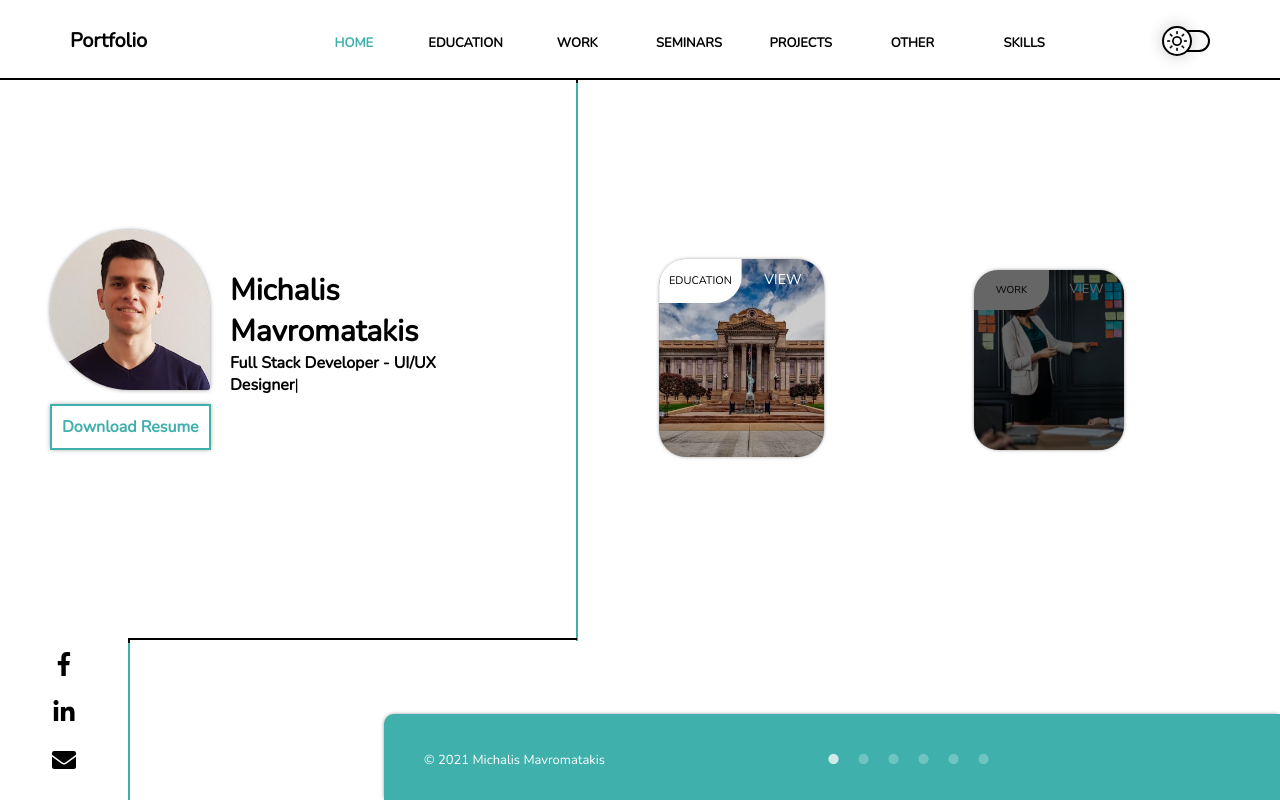
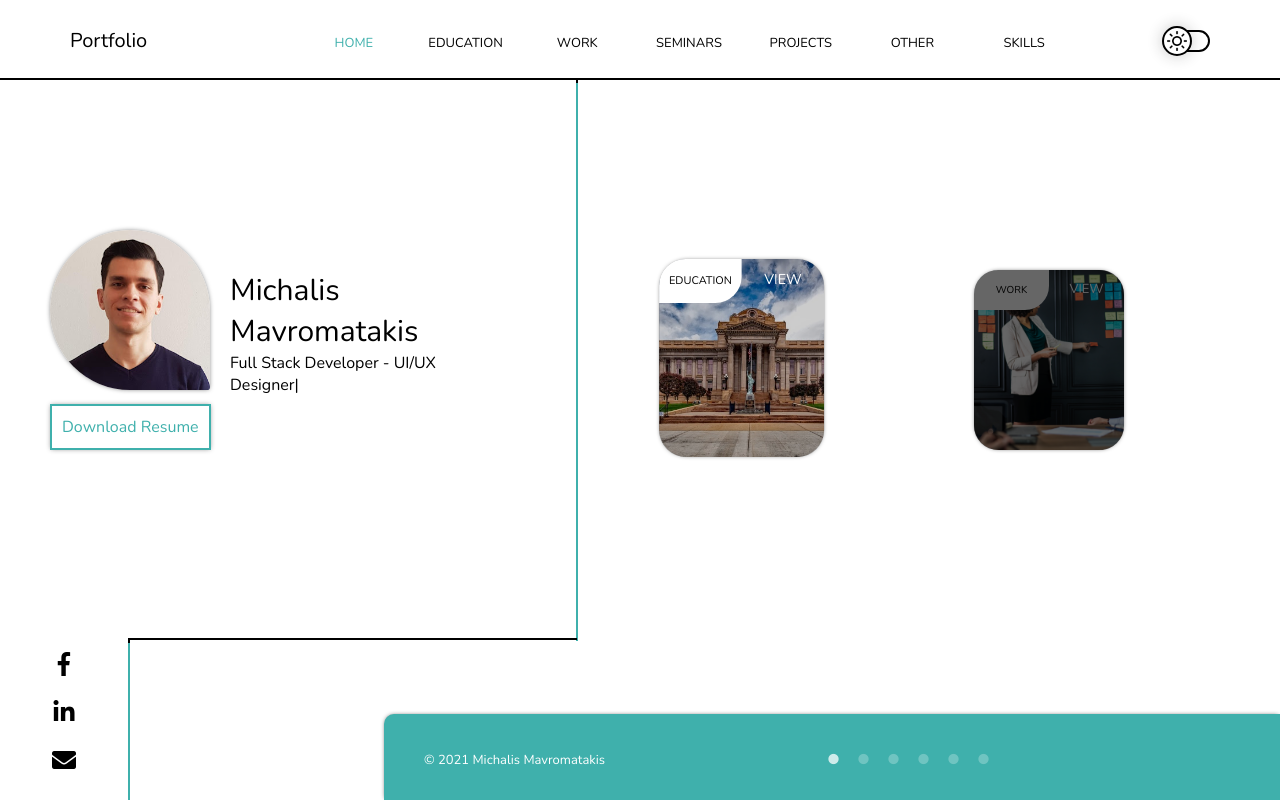
Before and after one commit to Michamav19/portfolio-app, a React (Create React App) app: page / in a window 1280 px wide. Built offline with nearby package versions, Linux system fonts and the light colour scheme.

Commit message:
first commit

```diff
--- a/src/App.scss
+++ b/src/App.scss
@@ -51,9 +51,6 @@ a{
   display: flex;
   margin: 200px 50px 0 50px;
 }
-
-
-
 
 
 // Start 1st Css Animation
--- a/src/components/Aboutme.scss
+++ b/src/components/Aboutme.scss
@@ -75,13 +75,13 @@
 .profile-surname{
     // display: block;
     font-size: 30px;
-    font-weight: bold;
+    font-weight: 400;
 }
 
 .profile-title{
     // display: block;
     font-size: 18px;
-    font-weight: bold;
+    font-weight: 400;
     margin-top: -10px;
     // margin-bottom: 25px;
 }
@@ -104,7 +104,7 @@
     border: 2px solid #3fb0ac;
     color: #3fb0ac;
     padding: 10px;
-    font-weight: bold;
+    font-weight: 400;
     box-shadow: 0px 0px 5px -1px #888888;
 }
 
--- a/src/components/Header.scss
+++ b/src/components/Header.scss
@@ -14,7 +14,7 @@
 .header-title{
     width: 20%;
     font-size: 20px;
-    font-weight: bold;
+    font-weight: 400;
     display: inline-block;
     color: black;
     pointer-events: none;
@@ -30,7 +30,7 @@
     display: inline-block;
     text-align: center;
     color: black;
-    font-weight: bold;
+    font-weight: 400;
 }
 
 .header-btns a:hover{
--- a/src/components/ResumeInformation.scss
+++ b/src/components/ResumeInformation.scss
@@ -170,7 +170,7 @@
     width: 65%;
     display: block;
     font-size: 18px;
-    font-weight: bold;
+    font-weight: 400;
     margin-bottom: 10px;
 }
 
```
Also changed, not shown: 1 other file (tests, documents, lock files or other folders).
